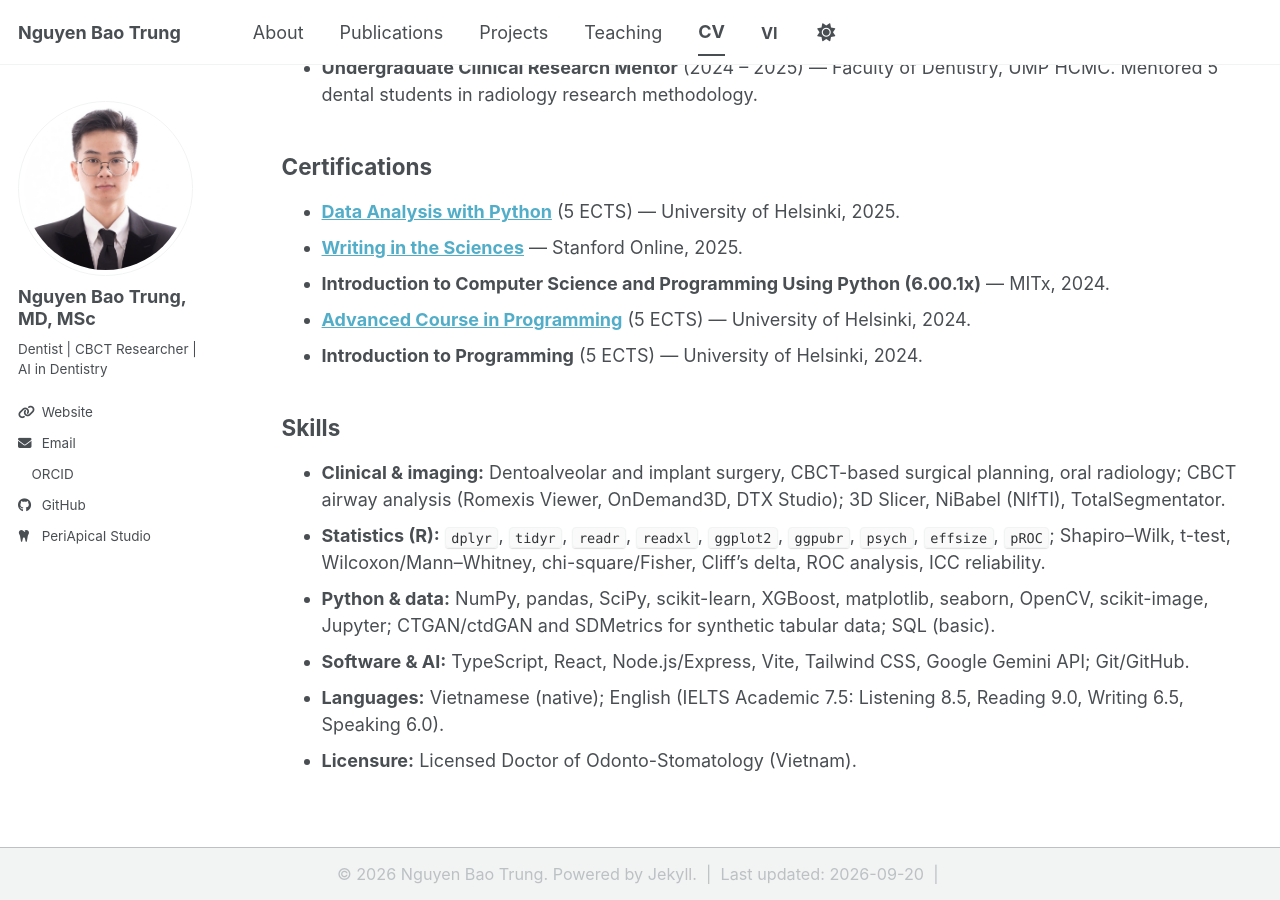
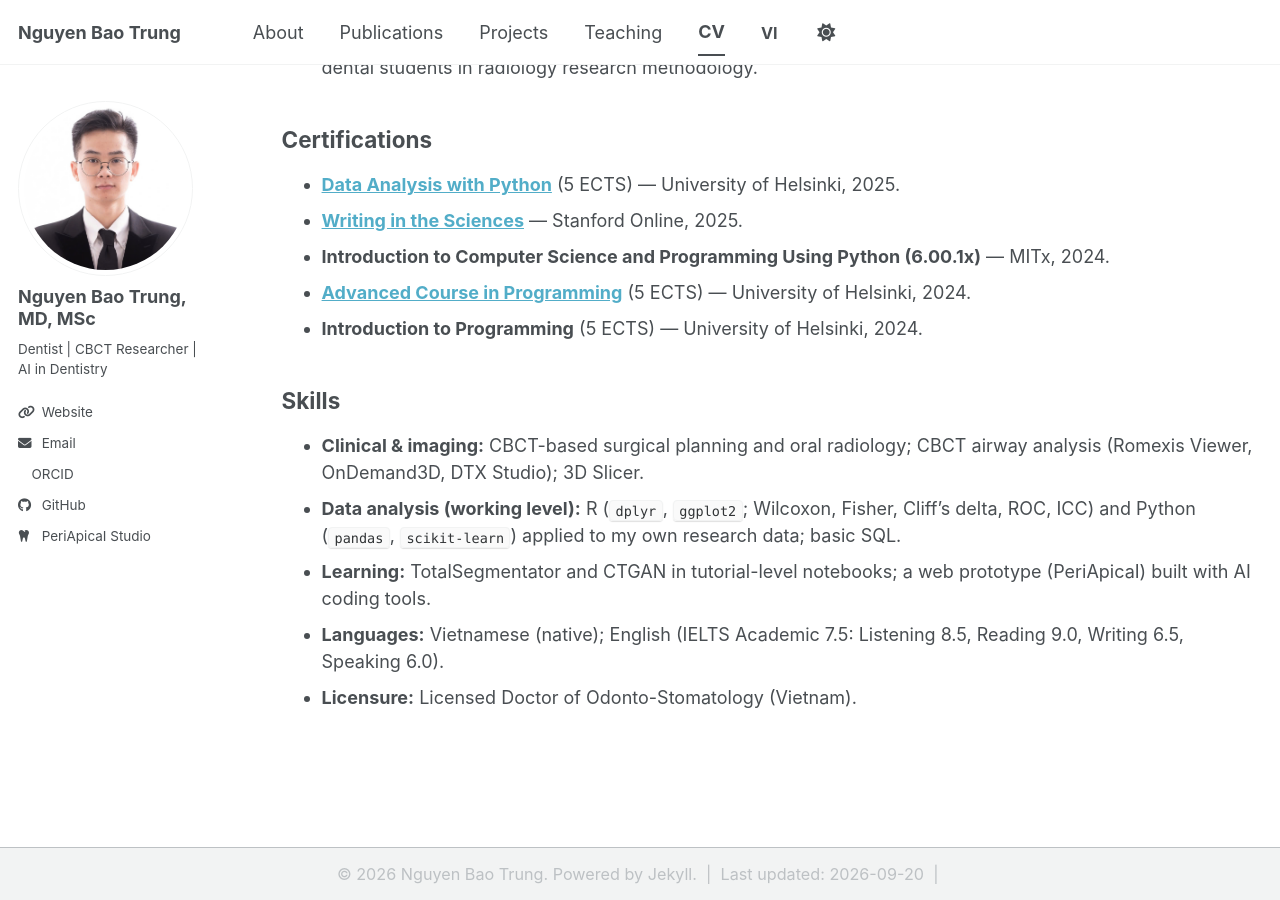
Before and after one commit to trungnb/trungnb.github.io, a Jekyll site: the page built from _pages/cv.md, in a window 1280 px wide and 900 px high, scrolled down 2302 px. Built offline with Jekyll 4.4.1, drawn with Linux system fonts in a browser that asks for light colours; a style sheet for code colours, icons or effects is not loaded; some of the changed text lies outside the part shown.

Commit message:
Skills at real level, PeriApicaI as AI-assisted, consistent institution names
Co-Authored-By: Claude Sonnet 5 <noreply@anthropic.com>

```diff
--- a/_pages/cv.md
+++ b/_pages/cv.md
@@ -20,13 +20,13 @@ redirect_from:
   *Military Hospital 103, Vietnam Military Medical University, Hanoi, Vietnam*
   * 1,000 teaching hours.
 * **Doctor of Medicine in Odonto-Stomatology (MD)** (2014 – 2020)
-  *Hue University of Medicine and Pharmacy, Vietnam*
+  *University of Medicine and Pharmacy, Hue University, Vietnam*
   * **GPA:** 7.27 / 10 (Good).
 
 ## Clinical & Professional Experience
 * **Dentist (oral surgery and implantology)** (Sep 2020 – Jul 2026)
   *Thai Thuong Hoang Hospital of Odonto-Stomatology and Cosmetic Surgery, Nghe An, Vietnam*
-  * Performed diagnostic evaluations and dentoalveolar and implant surgical procedures in a regional specialty hospital.
+  * Performed diagnostic evaluations, minor oral surgery and implant surgery in a regional specialty hospital.
   * Used CBCT reconstructions to guide anatomical assessment and preoperative surgical planning.
   * Conducted hospital-level research on orthognathic surgery treatment need using the IOFTN index.
 * **Master's Candidate & Graduate Researcher, Department of Oral Radiology** (Sep 2023 – Dec 2025)
@@ -46,7 +46,7 @@ redirect_from:
 * **Second Prize, Outstanding Scientific Research Project** (2022) — TTH Group (Thai Thuong Hoang Hospital), for a clinical study on orthognathic surgery treatment need using the IOFTN index.
 
 ## Selected Research & Software Projects
-* **[PeriApicaI](https://periapical.ai.studio)** (Aug 2026): An experimental web prototype for AI-assisted feedback on periapical radiographs (React, TypeScript, Node.js, Google Gemini API). It offers film technical-error checks and abnormality detection, dual-model comparison, and human-review records; it is not clinically validated or a medical device.
+* **[PeriApicaI](https://periapical.ai.studio)** (Aug 2026): An experimental web prototype for AI-assisted feedback on periapical radiographs (built with AI coding tools; Google Gemini API). It offers film technical-error checks and abnormality detection, dual-model comparison, and human-review records; it is not clinically validated or a medical device.
 * **[Dental CEJ Morphometrics](https://drive.google.com/drive/folders/1IW2gQi0Azop_3Qrvm4e0FzrVchzdbBUQ?usp=sharing)** (Jul 2026): Proof-of-concept Python notebooks on segmented 3D tooth data: PCA-based axis normalisation, HU profiling along the tooth axis, and crown/root ratio tables.
 * **[3D Craniofacial Shape Analysis](https://drive.google.com/drive/folders/1M2Ebwdb7axTtll17ci1lYitd3eLlkHBu?usp=sharing)** (Jul 2026): Exploratory Python notebooks using TotalSegmentator (craniofacial structures and teeth) and NiBabel for NIfTI-based segmentation, 2D projections, and Dice/IoU comparison.
 * **[Medical Tabular Data Synthesis (CTGAN & ctdGAN)](https://drive.google.com/drive/folders/1qInNhtiGobzpOIexIhhCxGZT5zZTeWID?usp=sharing)** (Jun 2026): Exploratory notebooks using mock demographic data to learn CTGAN/ctdGAN training and distributional evaluation. The project does not establish a privacy guarantee for clinical data.
@@ -64,9 +64,8 @@ redirect_from:
 * **Introduction to Programming** (5 ECTS) — University of Helsinki, 2024.
 
 ## Skills
-* **Clinical & imaging:** Dentoalveolar and implant surgery, CBCT-based surgical planning, oral radiology; CBCT airway analysis (Romexis Viewer, OnDemand3D, DTX Studio); 3D Slicer, NiBabel (NIfTI), TotalSegmentator.
-* **Statistics (R):** `dplyr`, `tidyr`, `readr`, `readxl`, `ggplot2`, `ggpubr`, `psych`, `effsize`, `pROC`; Shapiro–Wilk, t-test, Wilcoxon/Mann–Whitney, chi-square/Fisher, Cliff's delta, ROC analysis, ICC reliability.
-* **Python & data:** NumPy, pandas, SciPy, scikit-learn, XGBoost, matplotlib, seaborn, OpenCV, scikit-image, Jupyter; CTGAN/ctdGAN and SDMetrics for synthetic tabular data; SQL (basic).
-* **Software & AI:** TypeScript, React, Node.js/Express, Vite, Tailwind CSS, Google Gemini API; Git/GitHub.
+* **Clinical & imaging:** CBCT-based surgical planning and oral radiology; CBCT airway analysis (Romexis Viewer, OnDemand3D, DTX Studio); 3D Slicer.
+* **Data analysis (working level):** R (`dplyr`, `ggplot2`; Wilcoxon, Fisher, Cliff's delta, ROC, ICC) and Python (`pandas`, `scikit-learn`) applied to my own research data; basic SQL.
+* **Learning:** TotalSegmentator and CTGAN in tutorial-level notebooks; a web prototype (PeriApicaI) built with AI coding tools.
 * **Languages:** Vietnamese (native); English (IELTS Academic 7.5: Listening 8.5, Reading 9.0, Writing 6.5, Speaking 6.0).
 * **Licensure:** Licensed Doctor of Odonto-Stomatology (Vietnam).
```
Also changed, not shown: _pages/about-vi.md (+1 -1 lines), _pages/about.md (+2 -2 lines), _pages/cv-vi.md (+4 -5 lines), _portfolio/portfolio-1-periapical-vi.md (+2 -2 lines), _portfolio/portfolio-1-periapical.md (+2 -2 lines).
